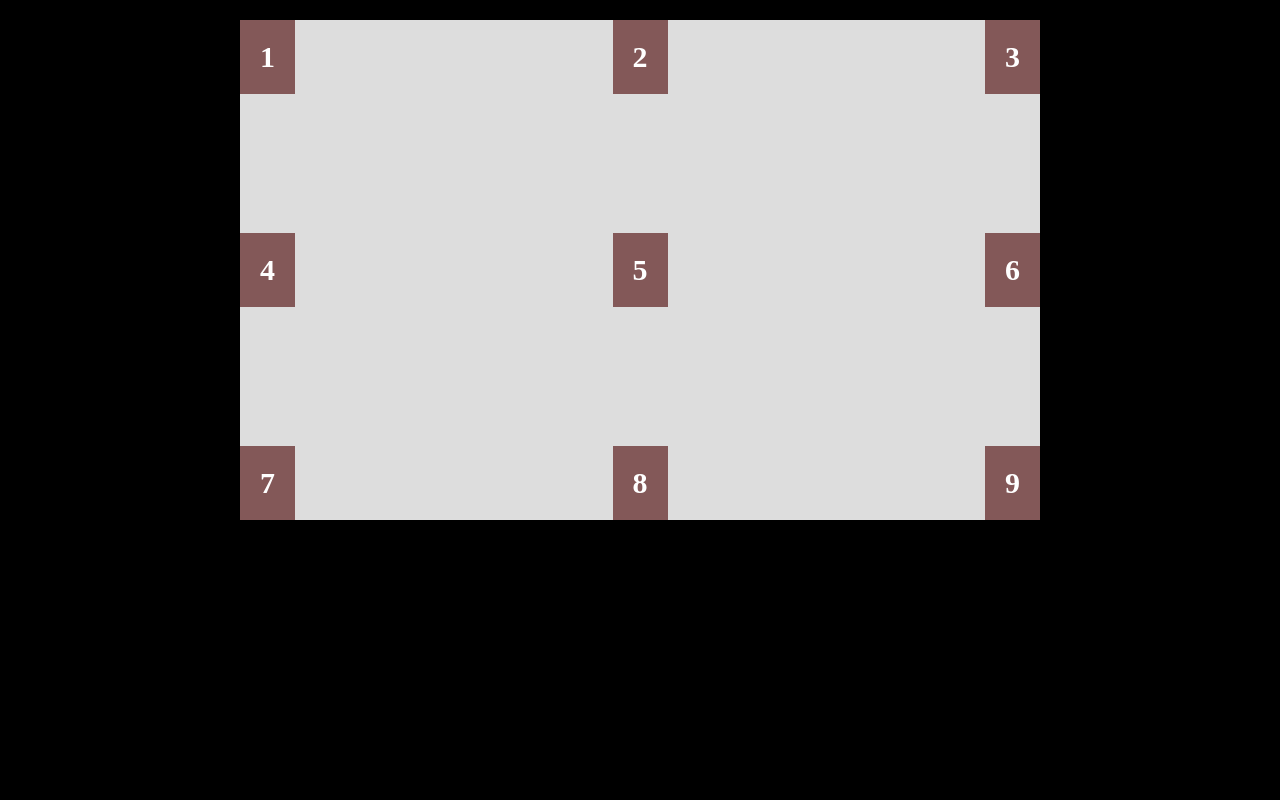
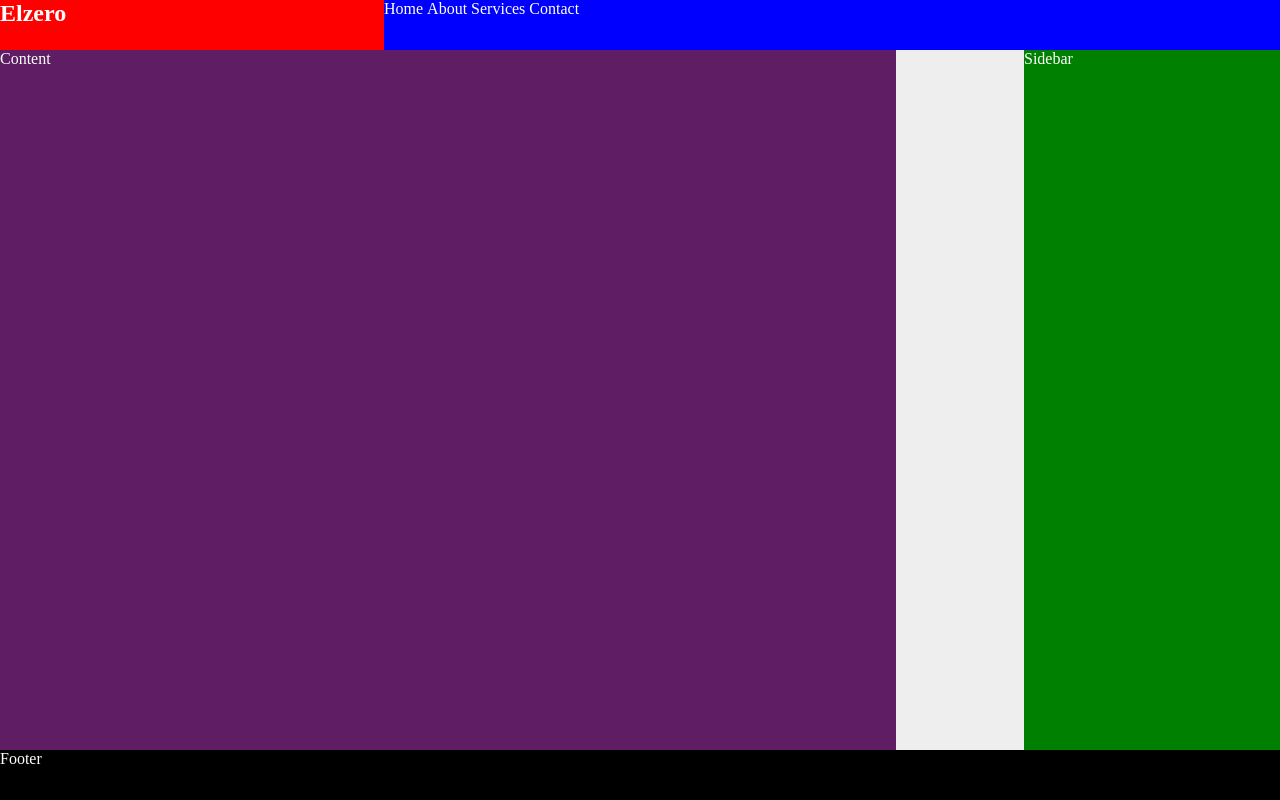
Before and after one commit to khaled-alselwady/css-exercises, a plain HTML site: page index.html in a window 1280 px wide. Drawn offline with Linux system fonts and the light colour scheme.

Commit message:
ADD Grid-Parent (Complete-Layout-With-Template-Areas)

```diff
--- a/css/grid-parent.css
+++ b/css/grid-parent.css
@@ -11,30 +11,56 @@
 
 * {
     box-sizing: border-box;
+    padding: 0;
+    margin: 0;
 }
 
-body {
-    background-color: black;
+ul {
+    list-style: none;
 }
 
-.parent {
-    margin: 20px auto;
-    width: 800px;
-    height: 500px;
-    background-color: #ddd;
-    display: grid;
-    grid-template-columns: repeat(3, auto);
-    grid-template-rows: repeat(3, auto);
-    gap: 10px 10px;
-    justify-content: space-between;
-    align-content: space-between;
+ul li {
+    display: inline-block;
 }
 
-.parent div {
-    background-color: rgb(131, 88, 88);
+.page {
+    height: 100vh;
+    background-color: #EEE;
+    display: grid;
+    grid-template-columns: repeat(10, 1fr);
+    grid-template-rows: 50px auto 50px;
+    grid-template-areas:
+        "logo logo logo nav nav nav nav nav nav nav"
+        "cont cont cont cont cont cont cont . side side"
+        "foot foot foot foot foot foot foot foot foot foot";
+}
+
+h2 {
+    grid-area: logo;
+    background-color: red;
     color: white;
-    padding: 20px;
-    font-size: 30px;
-    font-weight: bold;
-    text-align: center;
 }
+
+nav {
+    grid-area: nav;
+    background-color: Blue;
+    color: white;
+}
+
+section {
+    grid-area: cont;
+    background-color: rgb(95, 30, 99);
+    color: white;
+}
+
+aside {
+    grid-area: side;
+    background-color: green;
+    color: white;
+}
+
+footer {
+    grid-area: foot;
+    background-color: black;
+    color: white;
+}
--- a/index.html
+++ b/index.html
@@ -8,16 +8,19 @@
 </head>
 
 <body>
-    <div class="parent">
-        <div>1</div>
-        <div>2</div>
-        <div>3</div>
-        <div>4</div>
-        <div>5</div>
-        <div>6</div>
-        <div>7</div>
-        <div>8</div>
-        <div>9</div>
+    <div class="page">
+        <h2>Elzero</h2>
+        <nav>
+            <ul>
+                <li>Home</li>
+                <li>About</li>
+                <li>Services</li>
+                <li>Contact</li>
+            </ul>
+        </nav>
+        <section>Content</section>
+        <aside>Sidebar</aside>
+        <footer>Footer</footer>
     </div>
 </body>
 
```
